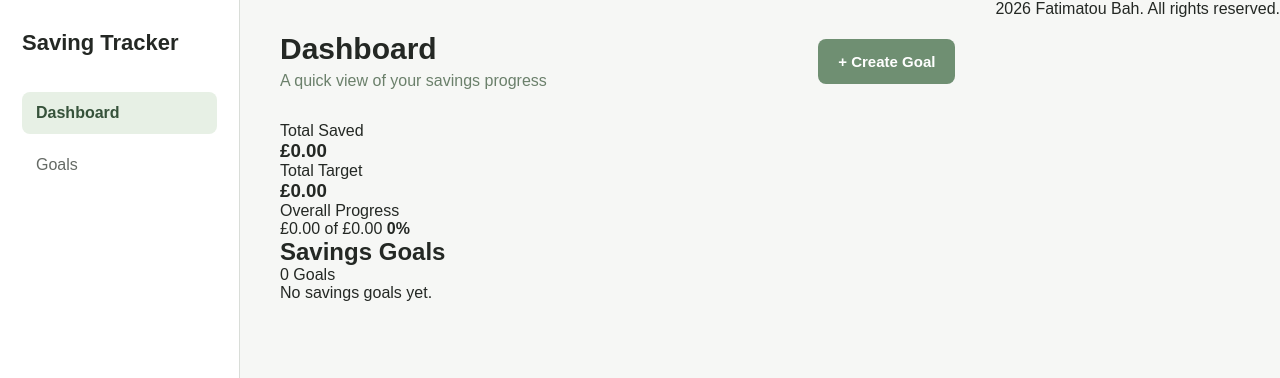
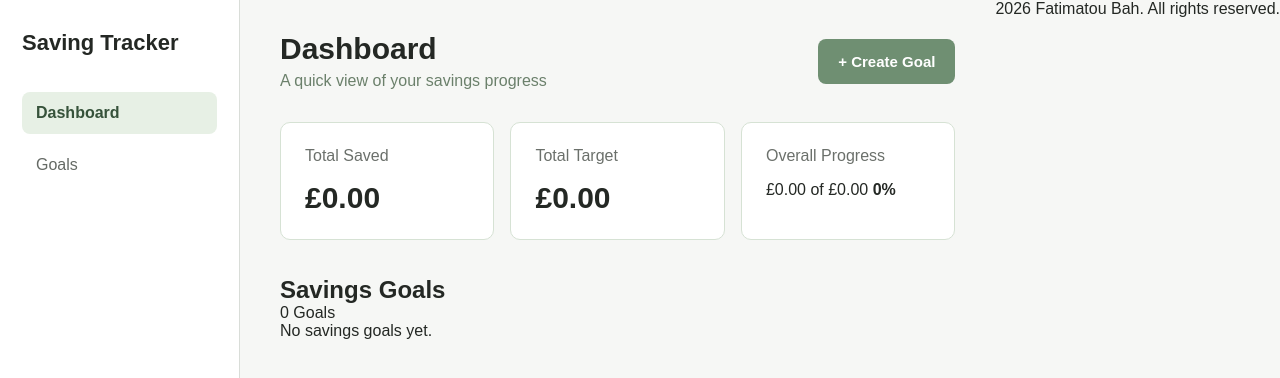
Before and after one commit to Faatima-Bah/Saving-Tracker, a plain HTML site: page frontend/index.html in a window 1280 px wide. Shown: the top 378 px of the page. Drawn offline with Linux system fonts and the light colour scheme.

Commit message:
Styling the summary card with css

```diff
--- a/frontend/style.css
+++ b/frontend/style.css
@@ -99,3 +99,30 @@ body {
 #create-goal-button:hover {
     background-color: #58745b;
 }
+
+/* Arrange the summary cards in three equal columns */
+.summary-cards {
+    display: grid;
+    grid-template-columns: repeat(3, 1fr);
+    gap: 16px;
+    margin-bottom: 36px;
+}
+
+/* Style each summary card */
+.summary-card {
+    padding: 24px;
+    background-color: #ffffff;
+    border: 1px solid #d6e2d4;
+    border-radius: 10px;
+}
+
+/* Style the card labels */
+.summary-card p {
+    margin-bottom: 16px;
+    color: #6b706b;
+}
+
+/* Style the total amounts */
+.summary-card h3 {
+    font-size: 30px;
+}
```
